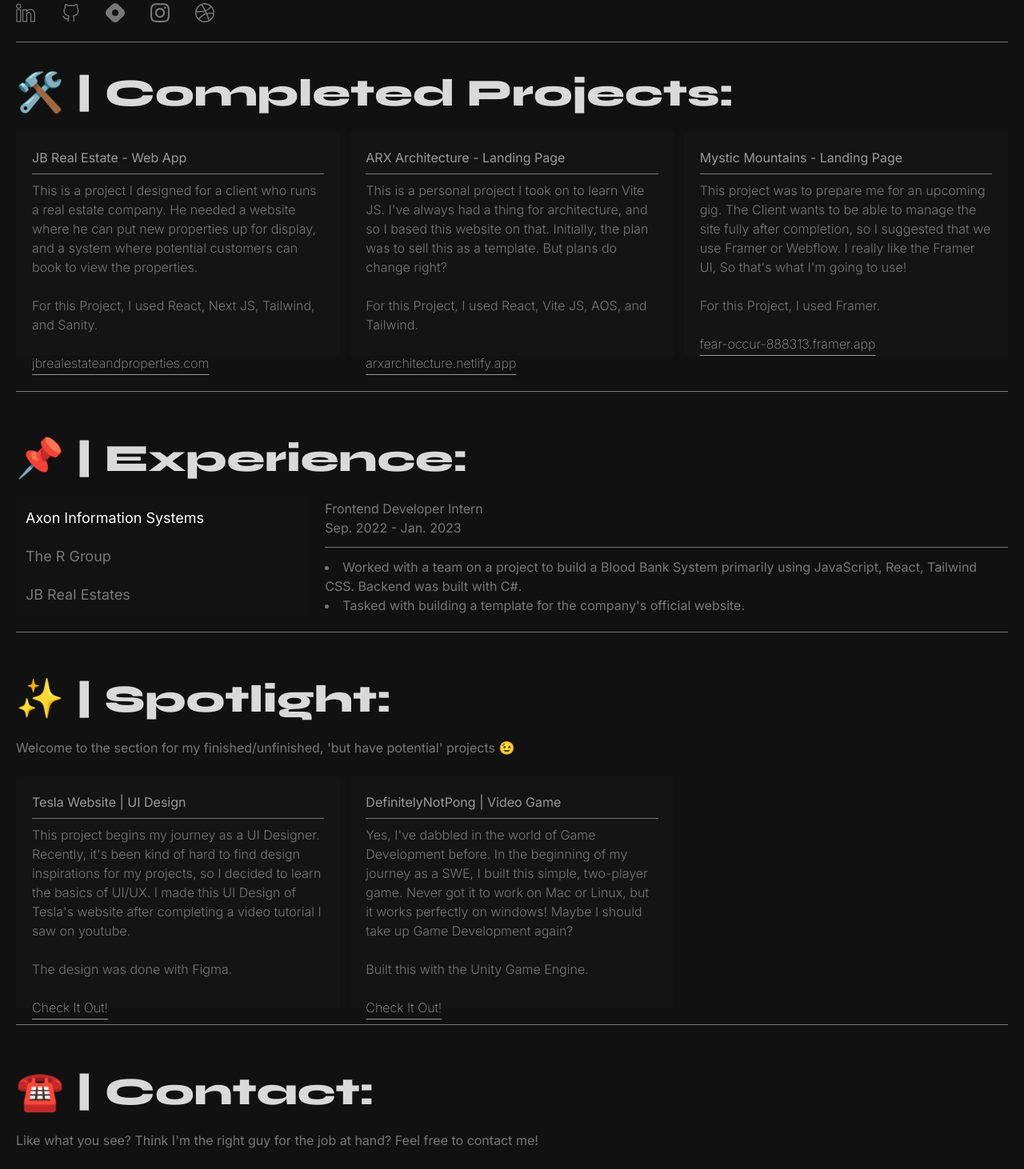
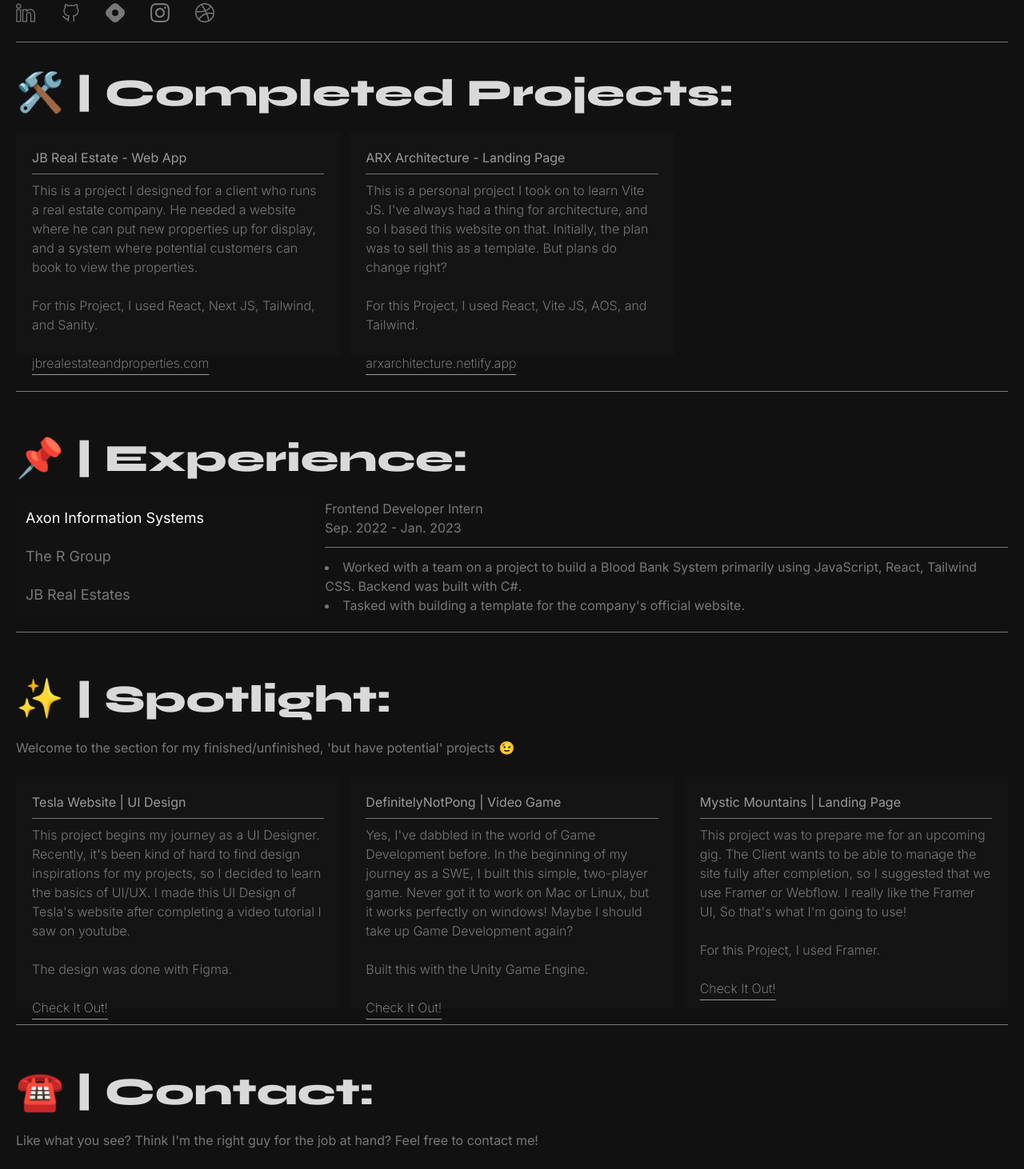
Before and after one commit to topboyasante/my-portfolio, a Next.js app: page / in a window 1280 px wide. Shown: the part 408-1870 px from the top of the page at 80% size. Built offline with nearby package versions, Linux system fonts and the light colour scheme; a web font is replaced by a local one.

Commit message:
updates.

```diff
--- a/src/components/page-sections/home/Projects.jsx
+++ b/src/components/page-sections/home/Projects.jsx
@@ -27,17 +27,6 @@ function Projects() {
       I've always had a thing for architecture, and so I based this website on that.
       Initially, the plan was to sell this as a template. But plans do change right?`,
       tools:`For this Project, I used React, Vite JS, AOS, and Tailwind.`
-    },
-    {
-      id:2,
-      name:'Mystic Mountains',
-      type:'Landing Page',
-      link:'https://fear-occur-888313.framer.app/',
-      url:'fear-occur-888313.framer.app',
-      description:`This project was to prepare me for an upcoming gig.
-      The Client wants to be able to manage the site fully after completion, so I suggested that we use Framer or Webflow.
-      I really like the Framer UI, So that's what I'm going to use!`,
-      tools:`For this Project, I used Framer.`
     },
   ]
 
--- a/src/components/page-sections/home/Spotlight.jsx
+++ b/src/components/page-sections/home/Spotlight.jsx
@@ -20,6 +20,17 @@ function Spotlight() {
       I built this simple, two-player game. Never got it to work on Mac or Linux, but it works perfectly on windows!
       Maybe I should take up Game Development again?`,
       tools:`Built this with the Unity Game Engine.`
+    },
+    {
+      id:2,
+      name:'Mystic Mountains',
+      type:'Landing Page',
+      link:'https://fear-occur-888313.framer.app/',
+      url:'fear-occur-888313.framer.app',
+      description:`This project was to prepare me for an upcoming gig.
+      The Client wants to be able to manage the site fully after completion, so I suggested that we use Framer or Webflow.
+      I really like the Framer UI, So that's what I'm going to use!`,
+      tools:`For this Project, I used Framer.`
     },
   ]
   return (
```
